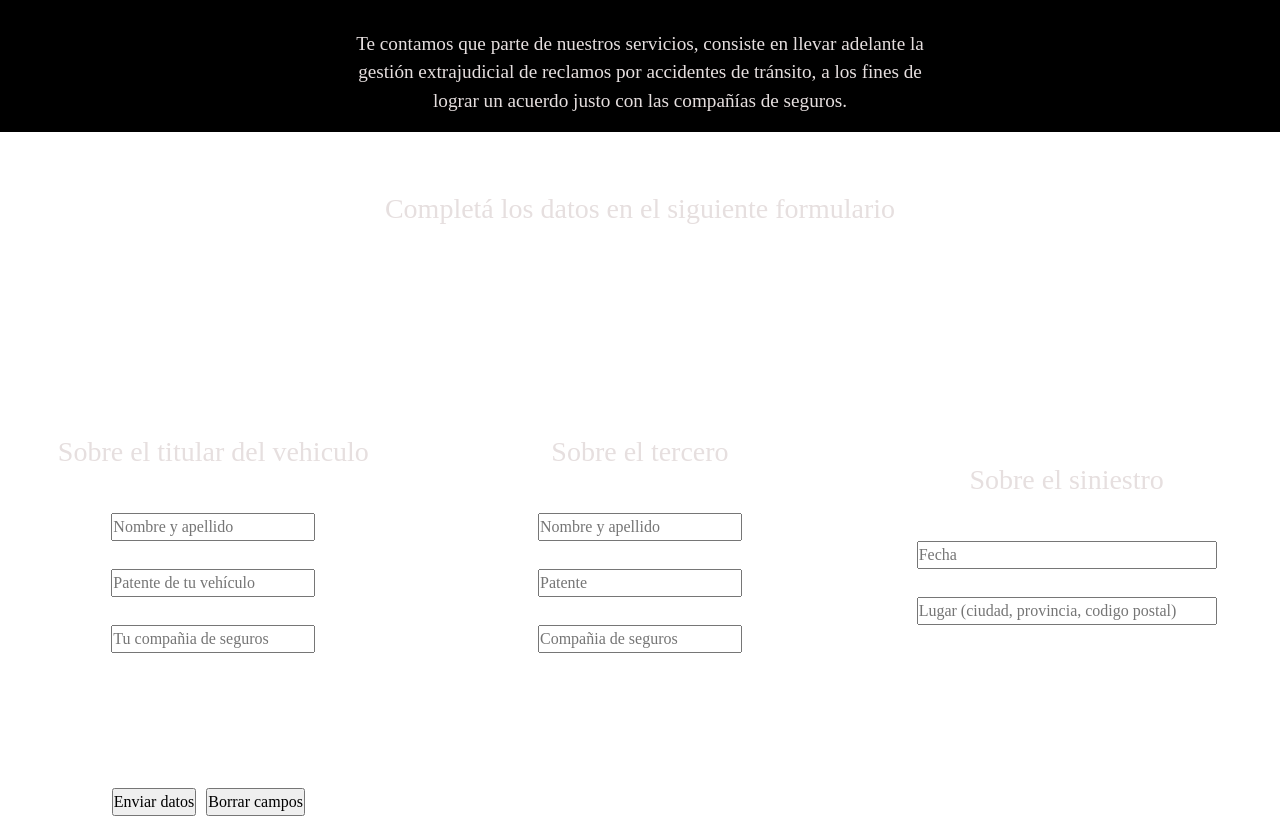
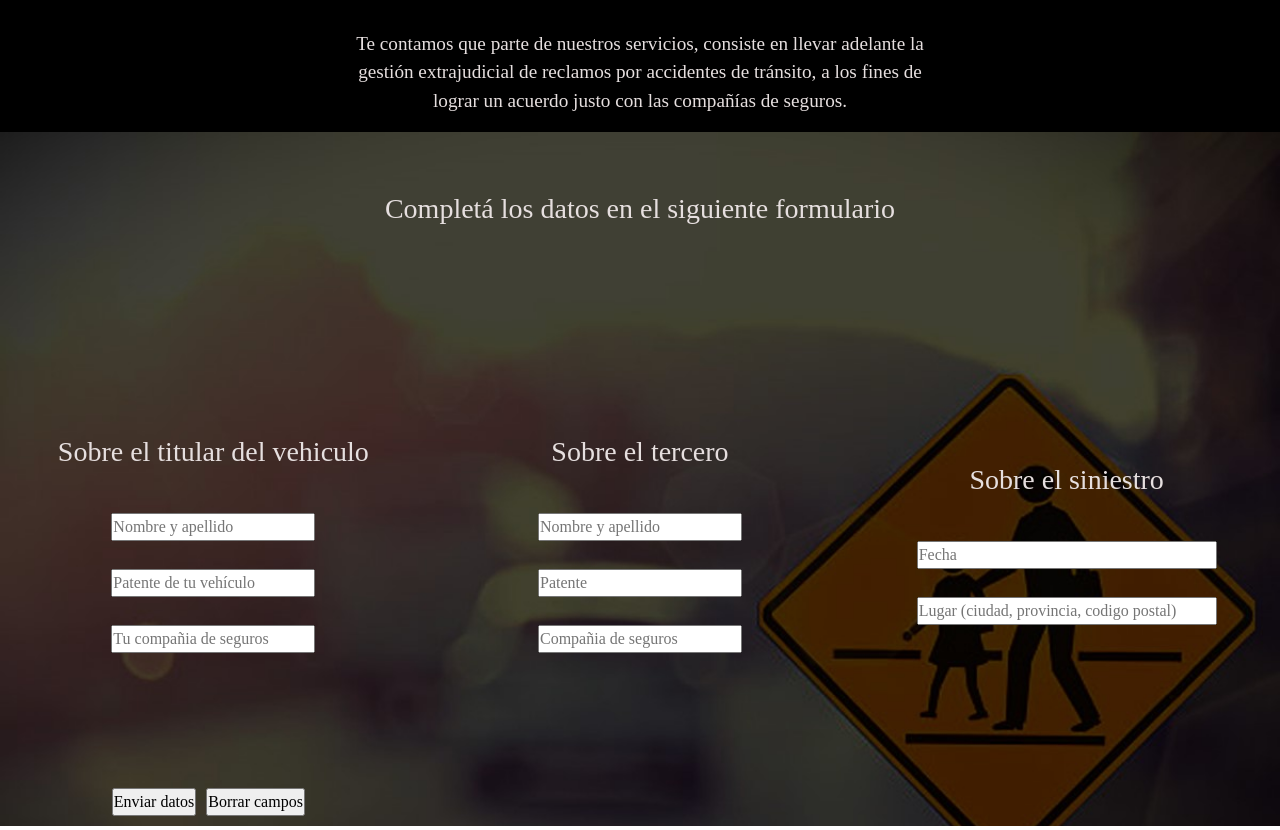
Before and after one commit to jimealcuaz/Estudio-Rossi, a website: page paginas/extrajudiciales.html in a window 1280 px wide. Shown: the part 480-1310 px from the top of the page. Drawn offline with nearby package versions, Linux system fonts and the light colour scheme.

Commit message:
imagentransito

```diff
--- a/scss/partials/_extrajudiciales.scss
+++ b/scss/partials/_extrajudiciales.scss
@@ -37,7 +37,7 @@
     grid-template-areas:
         "completa-los-datos completa-los-datos completa-los-datos"
         "titular tercero siniestro";
-
+    background-image: url(/imagenes/imagen-transito.jpg);
     background-repeat: no-repeat;
     background-size: cover;
     color: $color-texto;
```
Also changed, not shown: scss/estilo.css, 1 other file.
